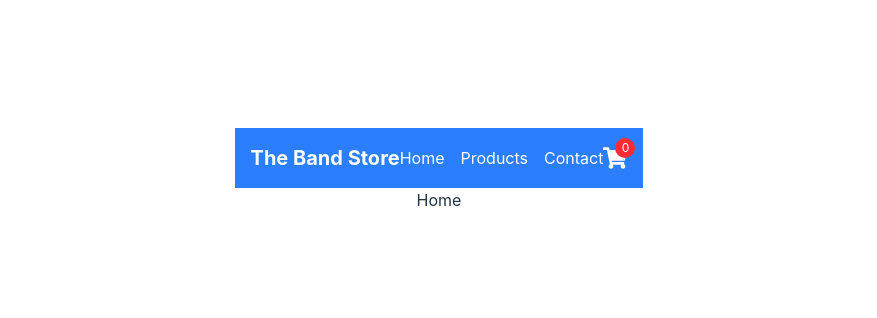
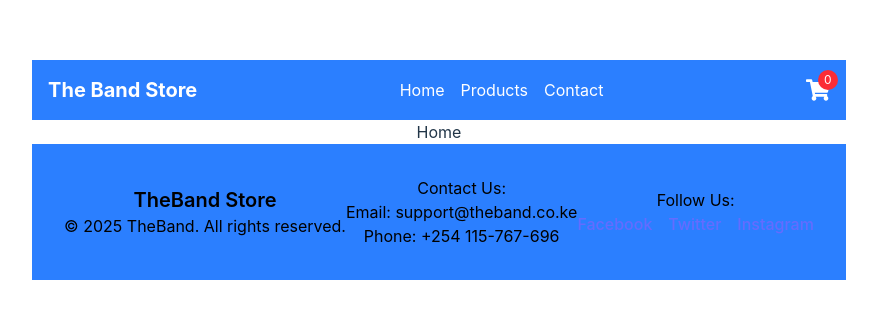
Before and after one commit to ggkm3251/product-bay, a React (Vite) app: page / in a window 1280 px wide. Shown: the part 230-548 px from the top of the page, without its empty margins (201-1078 px from the left). Built offline with nearby package versions, Linux system fonts and the light colour scheme.

Commit message:
feat: add footer containing company name, contact details and social media links

```diff
--- /dev/null
+++ b/src/components/Footer.tsx
@@ -0,0 +1,31 @@
+import React from "react";
+
+const Footer: React.FC = () => {
+    return (
+      <div className="bg-blue-500 text-black p-8">
+        <div className="max-w-screen-lg mx-auto flex justify-between items-center">
+          <div>
+            <h2 className="text-xl font-semibold">TheBand Store</h2>
+            <p>&copy; 2025 TheBand. All rights reserved.</p>
+          </div>
+
+          <div>
+            <p>Contact Us:</p>
+            <p>Email: support@theband.co.ke</p>
+            <p>Phone: +254 115-767-696</p>
+          </div>
+
+          <div>
+            <p>Follow Us:</p>
+            <div className="flex space-x-4">
+              <a href="#" className="text-blue-300">Facebook</a>
+              <a href="#" className="text-blue-300">Twitter</a>
+              <a href="#" className="text-blue-300">Instagram</a>
+            </div>
+          </div>
+        </div>
+      </div>
+    );
+  };
+
+  export default Footer;
--- a/src/pages/Home.tsx
+++ b/src/pages/Home.tsx
@@ -1,8 +1,12 @@
 import React from 'react'
+import Footer from '../components/Footer'
 
 const Home = () => {
   return (
-    <div>Home</div>
+    <div>
+        Home
+        <Footer />
+    </div>
   )
 }
 
```
